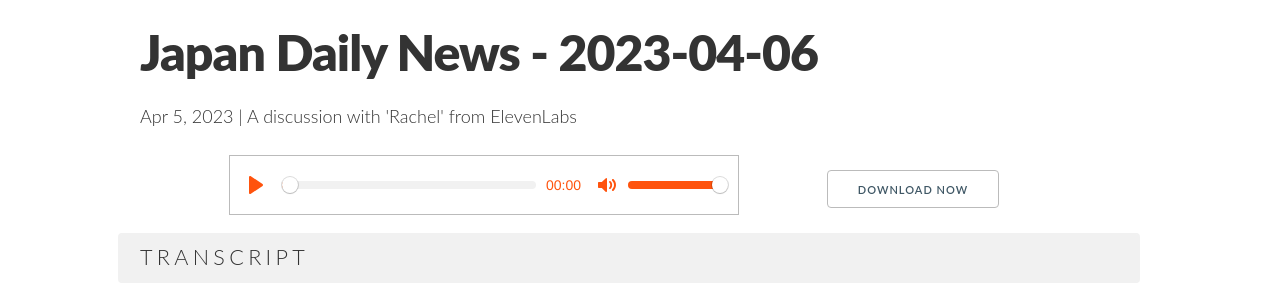
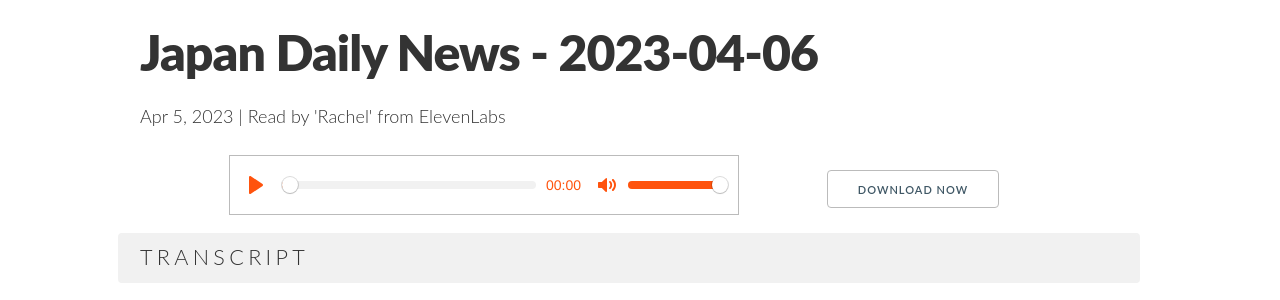
Before and after one commit to tagawa/JapanDailyNews, a Jekyll site: the page built from docs/_posts/2023-04-06-japan-daily-news.md, in a window 1280 px wide. Shown: the part 654-954 px from the top of the page. Built offline with Jekyll 4.4.1, drawn with Linux system fonts in a browser that asks for light colours; comment, search, counter and statistics services are not loaded.

Commit message:
Small phrasing change.

```diff
--- a/docs/_layouts/post.html
+++ b/docs/_layouts/post.html
@@ -5,7 +5,7 @@ layout: default
 
     <h1 class="u-full-width" >{{ page.title }}</h1>
 
-    <p class="post-meta"><time datetime="{{ page.date | date_to_xmlschema }}" itemprop="datePublished">{{ page.date | date: "%b %-d, %Y" }}</time> | A discussion with {{ page.voices }}</p>
+    <p class="post-meta"><time datetime="{{ page.date | date_to_xmlschema }}" itemprop="datePublished">{{ page.date | date: "%b %-d, %Y" }}</time> | Read by {{ page.voices }}</p>
 
     <div class="container center-content">
     <div class="seven columns">
```
